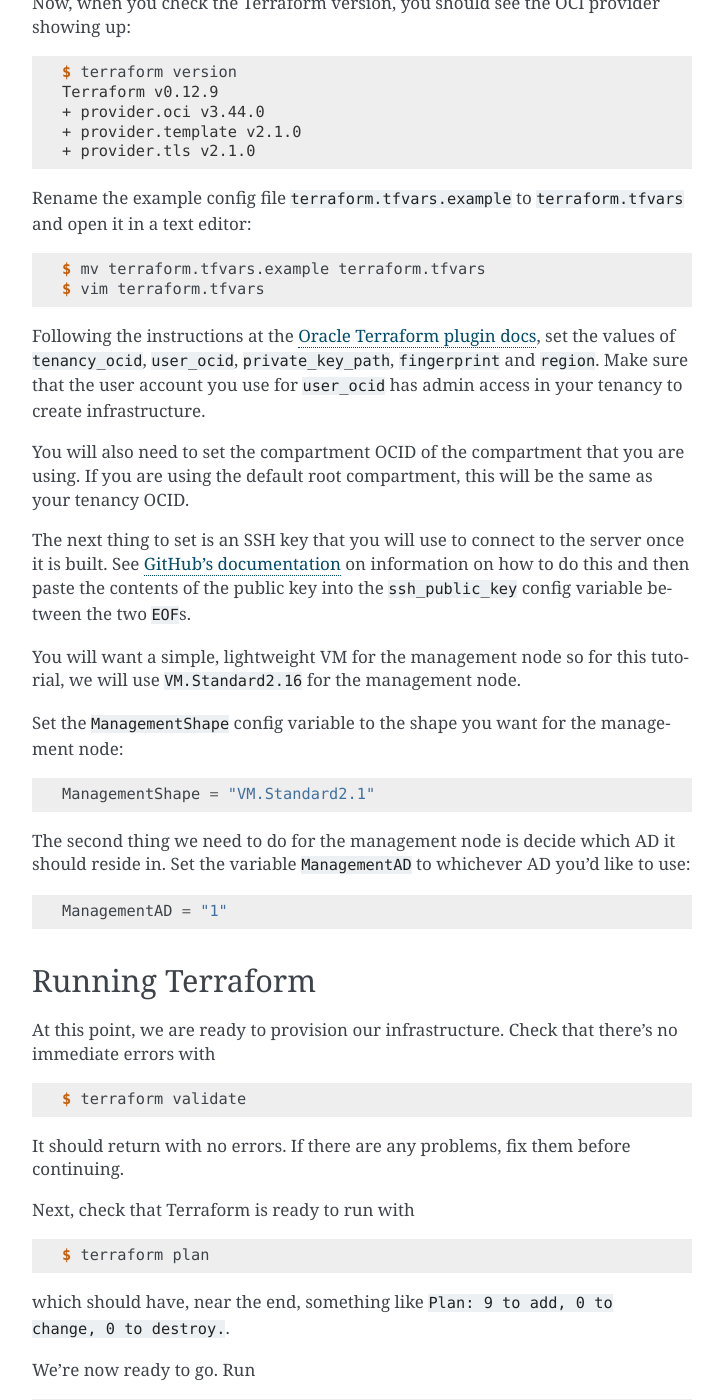
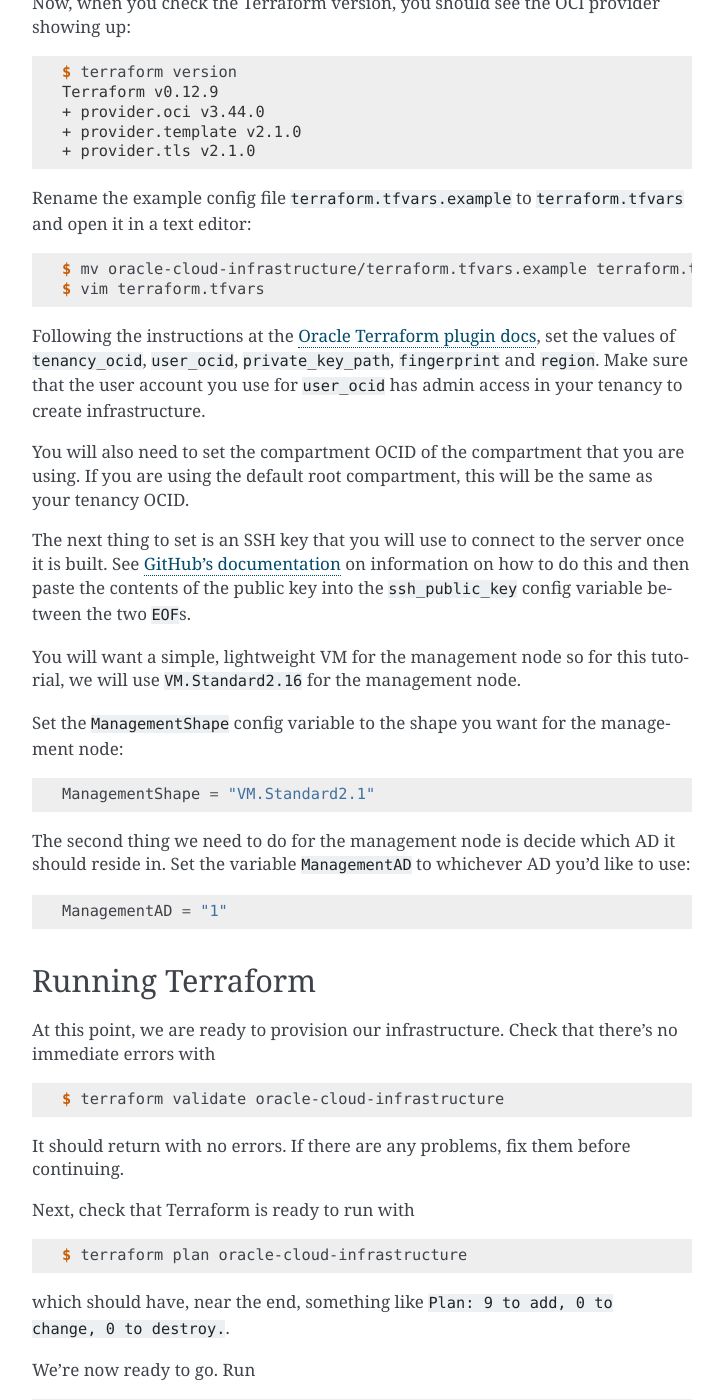
Before and after one commit to clusterinthecloud/docs, a Sphinx documentation site: the page built from source/infrastructure.rst, in a window 1280 px wide and 1400 px high, scrolled down 840 px. Shown: the whole window, without its empty margins (388-1111 px from the left). Built offline with Sphinx 7.4.7, drawn with Linux system fonts in a browser that asks for light colours; some of the changed text lies outside the part shown.

Commit message:
Update paths for new directory layout

```diff
--- a/source/infrastructure.rst
+++ b/source/infrastructure.rst
@@ -54,7 +54,7 @@
 
 .. code-block:: shell-session
 
-   $ mv terraform.tfvars.example terraform.tfvars
+   $ mv oracle-cloud-infrastructure/terraform.tfvars.example terraform.tfvars
    $ vim terraform.tfvars
 
 Following the instructions at the `Oracle Terraform plugin docs <https://www.terraform.io/docs/providers/oci/index.html#authentication>`_,
@@ -88,7 +88,7 @@
 
 .. code-block:: shell-session
 
-   $ terraform validate
+   $ terraform validate oracle-cloud-infrastructure
 
 It should return with no errors.
 If there are any problems, fix them before continuing.
@@ -97,7 +97,7 @@
 
 .. code-block:: shell-session
 
-   $ terraform plan
+   $ terraform plan oracle-cloud-infrastructure
 
 which should have, near the end, something like ``Plan: 9 to add, 0 to change, 0 to destroy.``.
 
@@ -105,7 +105,7 @@
 
 .. code-block:: shell-session
 
-   $ terraform apply
+   $ terraform apply oracle-cloud-infrastructure
 
 and, when prompted, tell it that "yes", you do want to apply.
 
```
